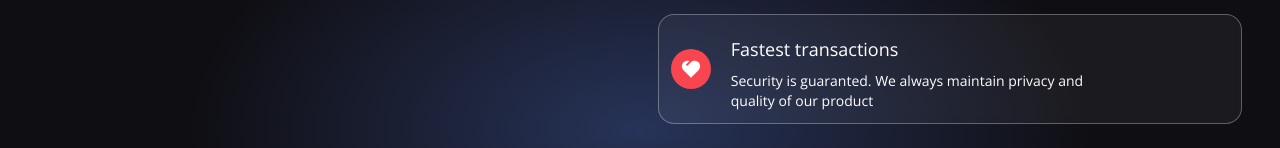
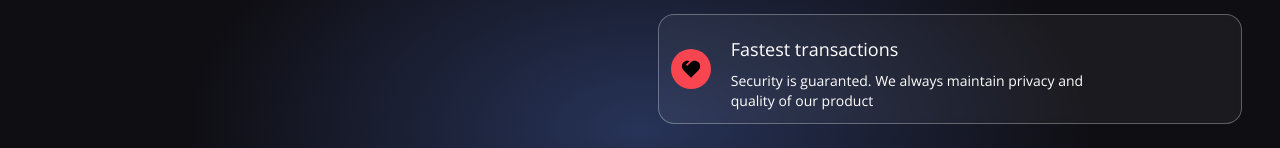
Before and after one commit to Averand1/Blockchain, a React (Vite) app in the folder client/: page / in a window 1280 px wide. Shown: the part 979-1127 px from the top of the page. Built offline with nearby package versions, Linux system fonts and the light colour scheme; no server answers.

Commit message:
Service heart logo from white to black

```diff
--- a/client/src/components/Services.jsx
+++ b/client/src/components/Services.jsx
@@ -44,7 +44,7 @@ const Services = () => {
                  <ServiceCard
                     color="bg-[#F84550]"
                     title="Fastest transactions"
-                    icon={<RiHeart2Fill fontSize={22} className="text-white" />}
+                    icon={<RiHeart2Fill fontSize={22} className="text-black" />}
                     subtitle="Security is guaranted. We always maintain privacy and quality of our product"
                 />
             </div>
```
